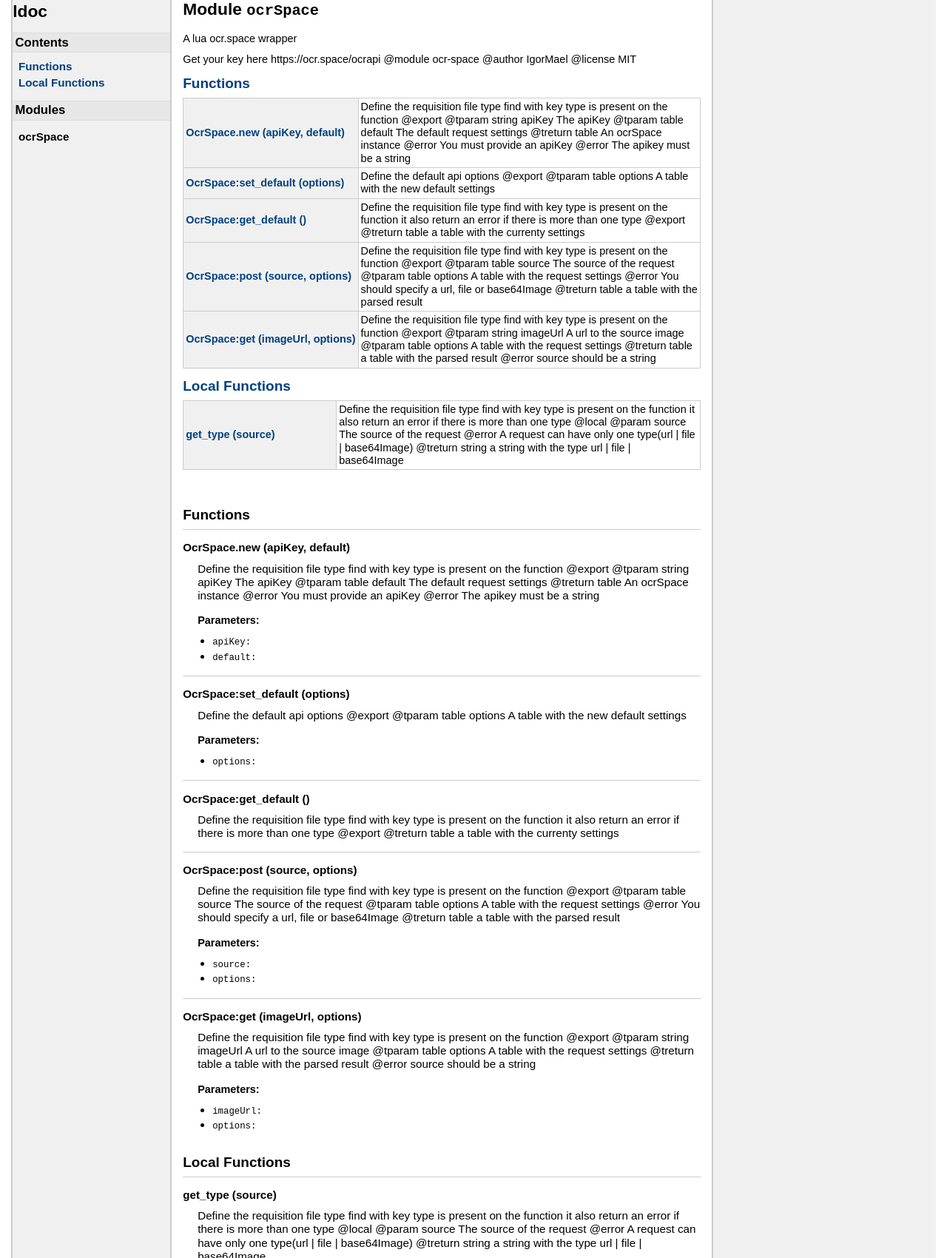
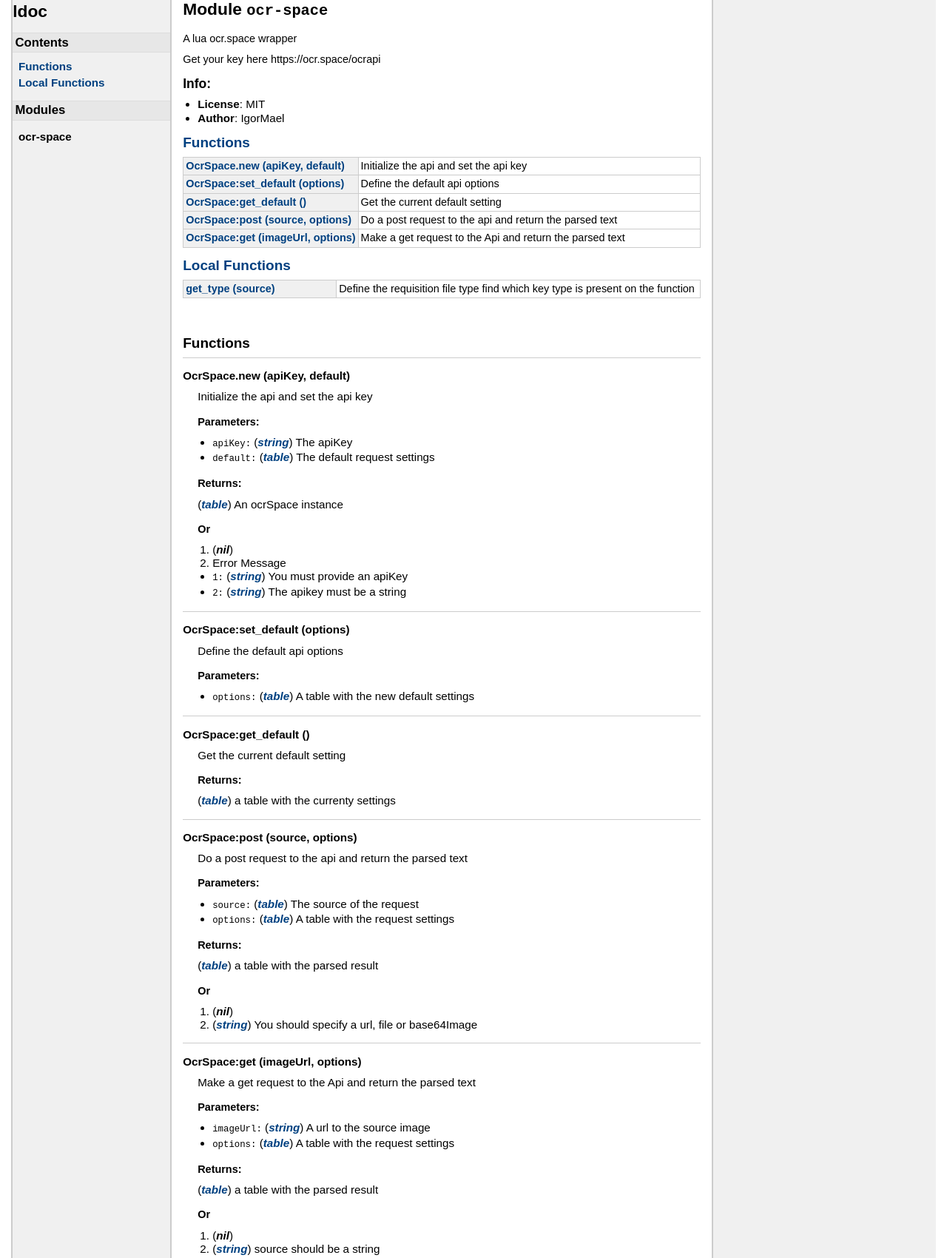
Before and after one commit to IgorMael/Lua-OcrSpace, a plain HTML site: page doc/index.html in a window 1280 px wide. Shown: the part 33-1733 px from the top of the page at 74% size. Drawn offline with Linux system fonts and the light colour scheme.

Commit message:
update docs

```diff
--- a/doc/index.html
+++ b/doc/index.html
@@ -3,7 +3,7 @@
 <html>
 <meta http-equiv="Content-Type" content="text/html; charset=UTF-8"/>
 <head>
-    <title>Lua-OcrSpace</title>
+    <title>Reference</title>
     <link rel="stylesheet" href="ldoc.css" type="text/css" />
 </head>
 <body>
@@ -36,67 +36,44 @@
 
 <h2>Modules</h2>
 <ul class="nowrap">
-  <li><strong>ocrSpace</strong></li>
+  <li><strong>ocr-space</strong></li>
 </ul>
 
 </div>
 
 <div id="content">
 
-<h1>Module <code>ocrSpace</code></h1>
+<h1>Module <code>ocr-space</code></h1>
 <p>A lua ocr.space wrapper</p>
-<p> Get your key here https://ocr.space/ocrapi
- @module ocr-space
- @author IgorMael
- @license MIT</p>
+<p> Get your key here https://ocr.space/ocrapi</p>
+    <h3>Info:</h3>
+    <ul>
+        <li><strong>License</strong>: MIT</li>
+        <li><strong>Author</strong>: IgorMael</li>
+    </ul>
 
 
 <h2><a href="#Functions">Functions</a></h2>
 <table class="function_list">
 	<tr>
 	<td class="name" nowrap><a href="#OcrSpace.new">OcrSpace.new (apiKey, default)</a></td>
-	<td class="summary">Define the requisition file type
- find with key type is present on the function
- @export
- @tparam string apiKey The apiKey
- @tparam table default The default request settings
- @treturn table An ocrSpace instance
- @error You must provide an apiKey
- @error The apikey must be a string</td>
+	<td class="summary">Initialize the api and set the api key</td>
 	</tr>
 	<tr>
 	<td class="name" nowrap><a href="#OcrSpace:set_default">OcrSpace:set_default (options)</a></td>
-	<td class="summary">Define the default api options
- @export
- @tparam table options A table with the new default settings</td>
+	<td class="summary">Define the default api options</td>
 	</tr>
 	<tr>
 	<td class="name" nowrap><a href="#OcrSpace:get_default">OcrSpace:get_default ()</a></td>
-	<td class="summary">Define the requisition file type
- find with key type is present on the function
- it also return an error if there is more than one type
- @export
- @treturn table a table with the currenty settings</td>
+	<td class="summary">Get the current default setting</td>
 	</tr>
 	<tr>
 	<td class="name" nowrap><a href="#OcrSpace:post">OcrSpace:post (source, options)</a></td>
-	<td class="summary">Define the requisition file type
- find with key type is present on the function
- @export
- @tparam table source The source of the request
- @tparam table options A table with the request settings
- @error You should specify a url, file or base64Image
- @treturn table a table with the parsed result</td>
+	<td class="summary">Do a post request to the api and return the parsed text</td>
 	</tr>
 	<tr>
 	<td class="name" nowrap><a href="#OcrSpace:get">OcrSpace:get (imageUrl, options)</a></td>
-	<td class="summary">Define the requisition file type
- find with key type is present on the function
- @export
- @tparam string imageUrl A url to the source image
- @tparam table options A table with the request settings
- @treturn table a table with the parsed result
- @error source should be a string</td>
+	<td class="summary">Make a get request to the Api and return the parsed text</td>
 	</tr>
 </table>
 <h2><a href="#Local_Functions">Local Functions</a></h2>
@@ -104,12 +81,7 @@
 	<tr>
 	<td class="name" nowrap><a href="#get_type">get_type (source)</a></td>
 	<td class="summary">Define the requisition file type
- find with key type is present on the function
- it also return an error if there is more than one type
- @local
- @param source The source of the request
- @error A request can have only one type(url | file | base64Image)
- @treturn string a string with the type url | file | base64Image</td>
+ find which key type is present on the function</td>
 	</tr>
 </table>
 
@@ -125,26 +97,47 @@
     <strong>OcrSpace.new (apiKey, default)</strong>
     </dt>
     <dd>
-    Define the requisition file type
- find with key type is present on the function
- @export
- @tparam string apiKey The apiKey
- @tparam table default The default request settings
- @treturn table An ocrSpace instance
- @error You must provide an apiKey
- @error The apikey must be a string
+    Initialize the api and set the api key
 
 
     <h3>Parameters:</h3>
     <ul>
         <li><span class="parameter">apiKey</span>
-
+            <span class="types"><a class="type" href="https://www.lua.org/manual/5.3/manual.html#6.4">string</a></span>
+         The apiKey
         </li>
         <li><span class="parameter">default</span>
-
+            <span class="types"><a class="type" href="https://www.lua.org/manual/5.3/manual.html#6.6">table</a></span>
+         The default request settings
         </li>
     </ul>
 
+    <h3>Returns:</h3>
+    <ol>
+
+           <span class="types"><a class="type" href="https://www.lua.org/manual/5.3/manual.html#6.6">table</a></span>
+        An ocrSpace instance
+      <ul>
+        </ul>
+    </ol>
+     <h3>Or</h3>
+    <ol>
+        <li>
+           <span class="types"><span class="type">nil</span></span>
+        </li>
+      <ul>
+        </ul>
+        <li>
+        Error Message</li>
+      <ul>
+            <li><span class="parameter">1</span>
+            <span class="types"><a class="type" href="https://www.lua.org/manual/5.3/manual.html#6.4">string</a></span>
+             You must provide an apiKey</li>
+            <li><span class="parameter">2</span>
+            <span class="types"><a class="type" href="https://www.lua.org/manual/5.3/manual.html#6.4">string</a></span>
+              The apikey must be a string</li>
+        </ul>
+    </ol>
 
 
 
@@ -156,14 +149,13 @@
     </dt>
     <dd>
     Define the default api options
- @export
- @tparam table options A table with the new default settings
 
 
     <h3>Parameters:</h3>
     <ul>
         <li><span class="parameter">options</span>
-
+            <span class="types"><a class="type" href="https://www.lua.org/manual/5.3/manual.html#6.6">table</a></span>
+         A table with the new default settings
         </li>
     </ul>
 
@@ -177,14 +169,16 @@
     <strong>OcrSpace:get_default ()</strong>
     </dt>
     <dd>
-    Define the requisition file type
- find with key type is present on the function
- it also return an error if there is more than one type
- @export
- @treturn table a table with the currenty settings
+    Get the current default setting
 
 
 
+    <h3>Returns:</h3>
+    <ol>
+
+           <span class="types"><a class="type" href="https://www.lua.org/manual/5.3/manual.html#6.6">table</a></span>
+        a table with the currenty settings
+    </ol>
 
 
 
@@ -195,25 +189,36 @@
     <strong>OcrSpace:post (source, options)</strong>
     </dt>
     <dd>
-    Define the requisition file type
- find with key type is present on the function
- @export
- @tparam table source The source of the request
- @tparam table options A table with the request settings
- @error You should specify a url, file or base64Image
- @treturn table a table with the parsed result
+    Do a post request to the api and return the parsed text
 
 
     <h3>Parameters:</h3>
     <ul>
         <li><span class="parameter">source</span>
-
+            <span class="types"><a class="type" href="https://www.lua.org/manual/5.3/manual.html#6.6">table</a></span>
+         The source of the request
         </li>
         <li><span class="parameter">options</span>
-
+            <span class="types"><a class="type" href="https://www.lua.org/manual/5.3/manual.html#6.6">table</a></span>
+         A table with the request settings
         </li>
     </ul>
 
+    <h3>Returns:</h3>
+    <ol>
+
+           <span class="types"><a class="type" href="https://www.lua.org/manual/5.3/manual.html#6.6">table</a></span>
+        a table with the parsed result
+    </ol>
+     <h3>Or</h3>
+    <ol>
+        <li>
+           <span class="types"><span class="type">nil</span></span>
+        </li>
+        <li>
+           <span class="types"><a class="type" href="https://www.lua.org/manual/5.3/manual.html#6.4">string</a></span>
+        You should specify a url, file or base64Image</li>
+    </ol>
 
 
 
@@ -224,25 +229,36 @@
     <strong>OcrSpace:get (imageUrl, options)</strong>
     </dt>
     <dd>
-    Define the requisition file type
- find with key type is present on the function
- @export
- @tparam string imageUrl A url to the source image
- @tparam table options A table with the request settings
- @treturn table a table with the parsed result
- @error source should be a string
+    Make a get request to the Api and return the parsed text
 
 
     <h3>Parameters:</h3>
     <ul>
         <li><span class="parameter">imageUrl</span>
-
+            <span class="types"><a class="type" href="https://www.lua.org/manual/5.3/manual.html#6.4">string</a></span>
+         A url to the source image
         </li>
         <li><span class="parameter">options</span>
-
+            <span class="types"><a class="type" href="https://www.lua.org/manual/5.3/manual.html#6.6">table</a></span>
+         A table with the request settings
         </li>
     </ul>
 
+    <h3>Returns:</h3>
+    <ol>
+
+           <span class="types"><a class="type" href="https://www.lua.org/manual/5.3/manual.html#6.6">table</a></span>
+        a table with the parsed result
+    </ol>
+     <h3>Or</h3>
+    <ol>
+        <li>
+           <span class="types"><span class="type">nil</span></span>
+        </li>
+        <li>
+           <span class="types"><a class="type" href="https://www.lua.org/manual/5.3/manual.html#6.4">string</a></span>
+        source should be a string</li>
+    </ol>
 
 
 
@@ -258,21 +274,22 @@
     </dt>
     <dd>
     Define the requisition file type
- find with key type is present on the function
- it also return an error if there is more than one type
- @local
- @param source The source of the request
- @error A request can have only one type(url | file | base64Image)
- @treturn string a string with the type url | file | base64Image
+ find which key type is present on the function
 
 
     <h3>Parameters:</h3>
     <ul>
         <li><span class="parameter">source</span>
-
+         The source of the request
         </li>
     </ul>
 
+    <h3>Returns:</h3>
+    <ol>
+
+           <span class="types"><a class="type" href="https://www.lua.org/manual/5.3/manual.html#6.4">string</a></span>
+        a string with the type url | file | base64Image
+    </ol>
 
 
 
@@ -285,7 +302,7 @@
 </div> <!-- id="main" -->
 <div id="about">
 <i>generated by <a href="http://github.com/stevedonovan/LDoc">LDoc 1.4.6</a></i>
-<i style="float:right;">Last updated 2019-04-17 09:21:04 </i>
+<i style="float:right;">Last updated 2019-04-17 16:02:14 </i>
 </div> <!-- id="about" -->
 </div> <!-- id="container" -->
 </body>
```
Also changed, not shown: 1 other file.
